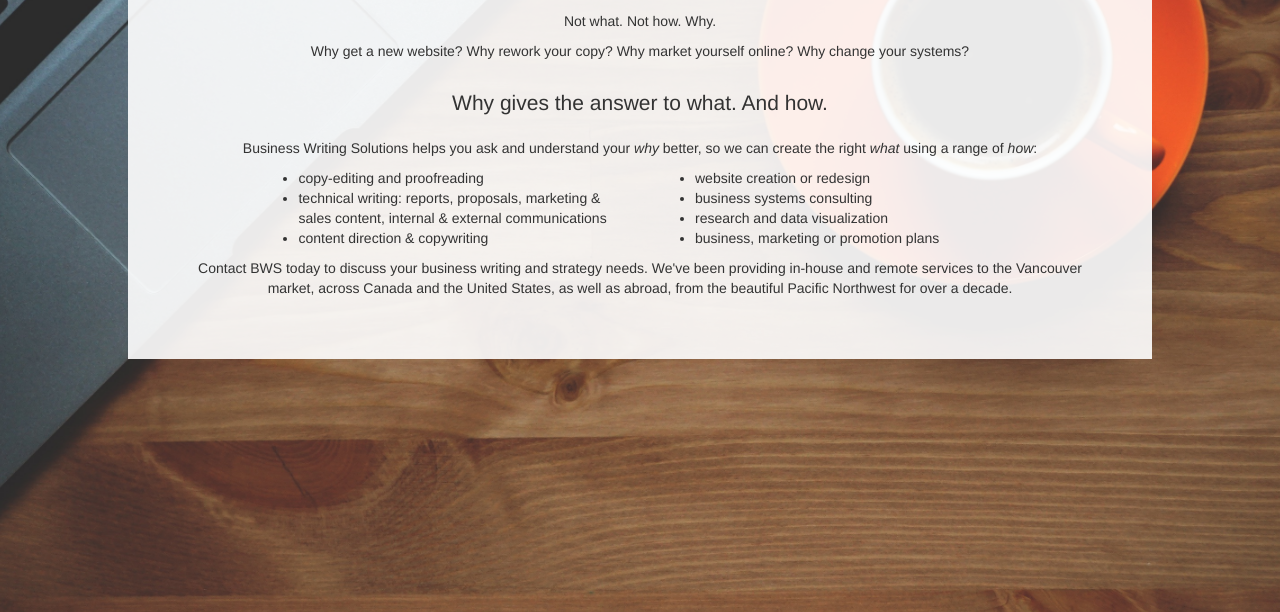
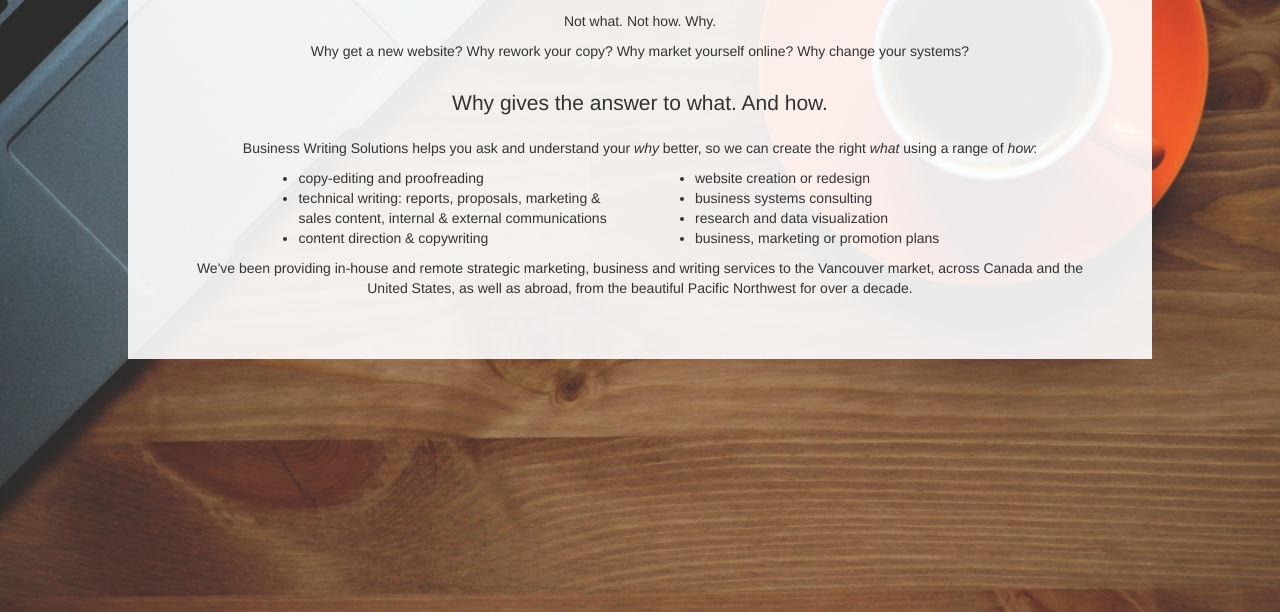
Before and after one commit to kaiewiggins/businesswriting, a Jekyll site: the page built from test.html, in a window 1280 px wide and 900 px high, scrolled down 1184 px, cut to the strip 0-612 px from the top of the window. Built offline with Jekyll 4.4.1, drawn with Linux system fonts in a browser that asks for light colours; nearby versions of some CDN libraries; some of the changed lines change nothing that is shown; some of the changed text lies outside the part shown.

Commit message:
Update test.html

```diff
--- a/test.html
+++ b/test.html
@@ -50,7 +50,7 @@
         </ul>
             </div><!--close col-->
         </div><!--close row-->
-        <p>Contact BWS today to discuss your business writing and strategy needs. We've been providing in-house and remote services to the Vancouver market, across Canada and the United States, as well as abroad, from the beautiful Pacific Northwest for over a decade.</p>
+        <p>We've been providing in-house and remote strategic marketing, business and writing services to the Vancouver market, across Canada and the United States, as well as abroad, from the beautiful Pacific Northwest for over a decade.</p>
      </div><!--close text-center-->
 </div><!--close second background img-->
 
@@ -117,7 +117,9 @@
              <li>Website and Online Services: </li>
              <li>Branding & Design: available in partnership</li>
          </ul>         </div>
-        </div>
+        </div><!--end row-->
+                            </div><!--and txtctr-->
+</div><!--end bkgd-->
 
   <!-- Start Section 5: 'Contact' -->
     <div class="index-bg-4">
@@ -127,7 +129,7 @@
       <div class="col-sm-6 col-centered">
       <a class="anchor" name="contactme" id="contactme"></a>
     <form class="form-horizontal" action="http://formspree.io/kaie.web@gmail.com" method="post" enctype="text/plain">
-      <label for="email-input">Learn more:</label>
+      <label for="email-input">Contact Business Writing Solutions today to discuss your business writing and strategy needs.</label>
       <div class="form-group">
         <input type="email" name="_replyto" class="form-control" id="email-input" placeholder="Email"></input>
     <textarea name ="body" class="form-control" rows="5" placeholder="Ask me"></textarea>
```
